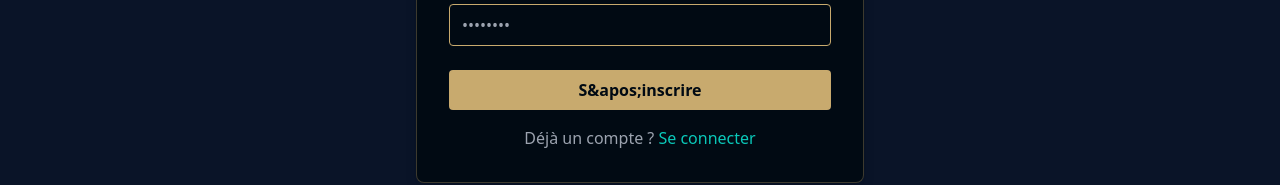
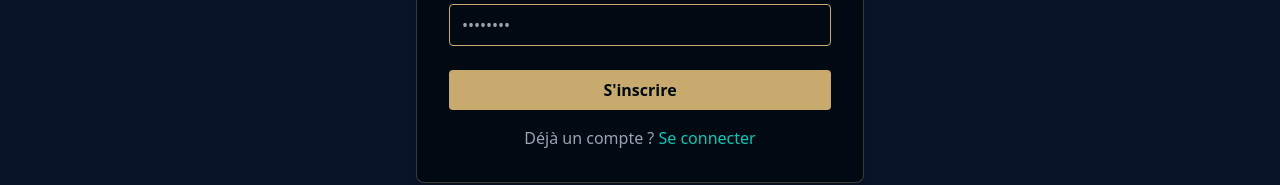
Before and after one commit to Tibo1310/lolify, a React (Vite) app in the folder client/: page /register in a window 1280 px wide. Shown: the part 499-684 px from the top of the page. Built offline with nearby package versions, Linux system fonts and the light colour scheme.

Commit message:
fix &apos; appears

```diff
--- a/client/src/pages/RegisterPage.tsx
+++ b/client/src/pages/RegisterPage.tsx
@@ -9,13 +9,13 @@ const RegisterPage = () => {
   const [email, setEmail] = useState('');
   const [password, setPassword] = useState('');
   const [confirmPassword, setConfirmPassword] = useState('');
-  const [error, setError] = useState<string | null>(null);
+  const [error, setError] = useState<string | React.ReactElement | null>(null);
   const navigate = useNavigate();
   const { login } = useAuth();
 
   const [registerMutation, { loading }] = useMutation(REGISTER_MUTATION, {
     onError: (error) => {
-      setError(error.message || 'Une erreur est survenue l&apos;inscription');
+      setError(error.message || <span dangerouslySetInnerHTML={{ __html: 'Une erreur est survenue l&apos;inscription' }} />);
     }
   });
 
@@ -82,7 +82,7 @@ const RegisterPage = () => {
       <div className="bg-league-dark border border-league-gold/30 rounded-lg p-8 shadow-lg">
         {error && (
           <div className="bg-red-900/20 border border-red-500 text-red-300 p-4 rounded-lg mb-6">
-            {error}
+            {typeof error === 'string' ? error : error}
           </div>
         )}
 
@@ -156,7 +156,7 @@ const RegisterPage = () => {
             className="w-full bg-league-gold text-league-dark py-2 px-4 rounded font-semibold hover:bg-league-teal transition-colors mb-4 disabled:opacity-50 disabled:cursor-not-allowed"
             disabled={loading}
           >
-            {loading ? 'Inscription en cours...' : 'S&apos;inscrire'}
+            {loading ? 'Inscription en cours...' : <span dangerouslySetInnerHTML={{ __html: 'S&apos;inscrire' }} />}
           </button>
 
           <p className="text-center text-gray-400">
```
Also changed, not shown: 1 other file (tests, documents, lock files or other folders).
